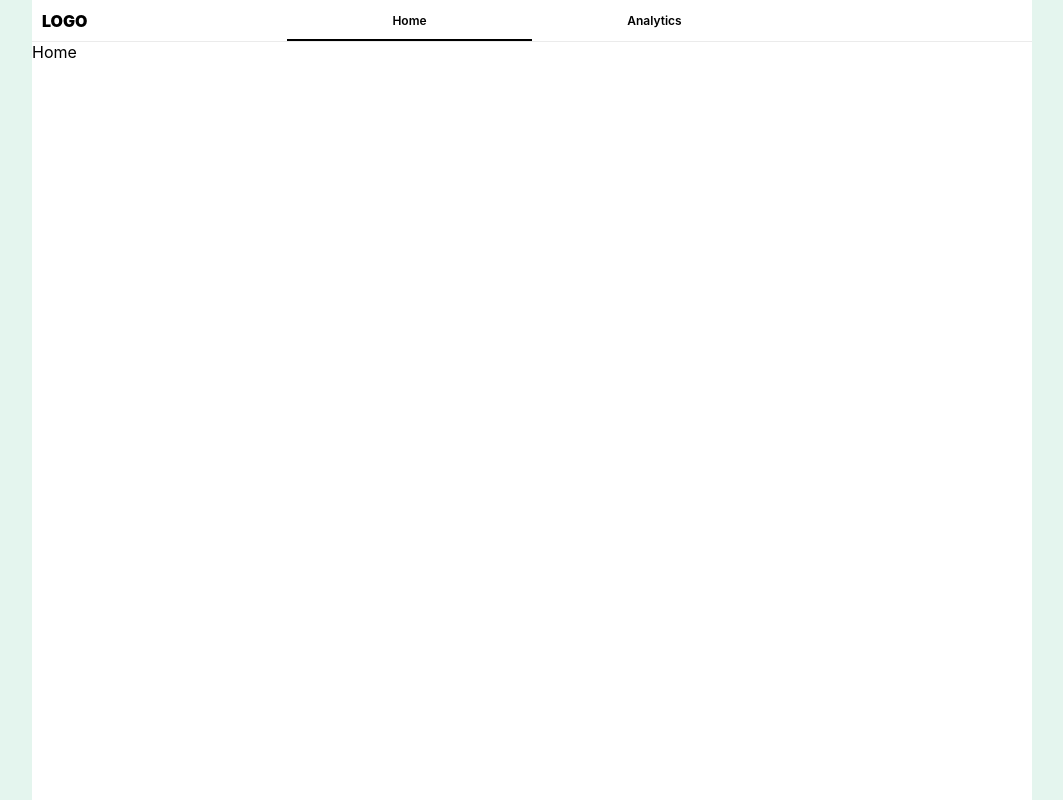
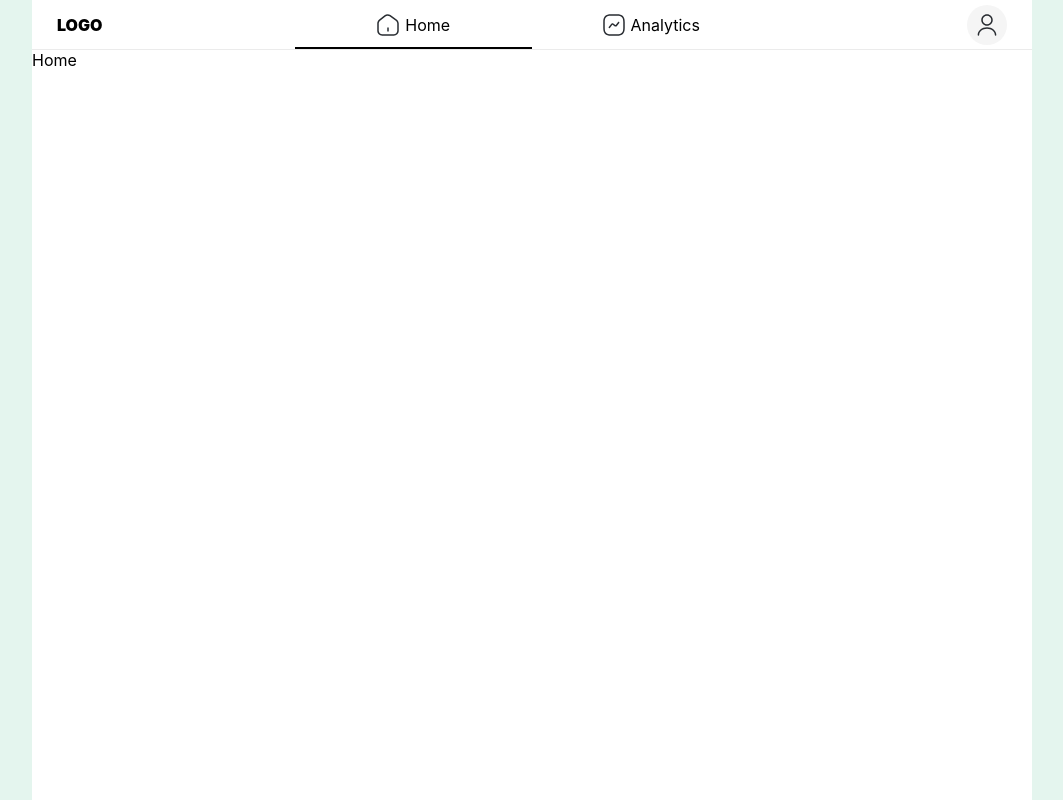
Before and after one commit to the-real-i9/Typing-Gym, a React (Vite) app: page / in a window 1280 px wide. Shown: the whole page, without its empty margins (108-1171 px from the left). Built offline with nearby package versions, Linux system fonts and the light colour scheme.

Commit message:
header done

```diff
--- a/src/components/Header.jsx
+++ b/src/components/Header.jsx
@@ -1,5 +1,6 @@
 import {useContext} from "react"
 import AppContext from "../lib/AppContext"
+import { ActivityIcon, HomeIcon, UserIcon } from "../lib/Icons"
 import "./Header.scss"
 
 function Header() {
@@ -16,18 +17,22 @@ function Header() {
 					className={`nav-item ${location === "home" ? "active" : ""}`}
 					id="nav-item-home"
 				>
-					Home
+          <HomeIcon />
+					<span className="text">Home</span>
 				</span>
 				<span
 					onClick={() => setLocation("analytics")}
 					className={`nav-item ${location === "analytics" ? "active" : ""}`}
 					id="nav-item-analytics"
 				>
-					Analytics
+          <ActivityIcon />
+					<span className="text">Analytics</span>
 				</span>
 			</nav>
 			<div className="user-account-wrapper">
-
+        <button className="user-circle">
+          <UserIcon />
+        </button>
       </div>
 		</div>
 	)
--- a/src/components/Header.scss
+++ b/src/components/Header.scss
@@ -1,10 +1,10 @@
 @import "../lib/style-deps";
 
 .header-wrapper {
-    @include size(100%, 42px);
+    @include size(100%, 50px);
     border-bottom: 1px solid col_grey("g4");
     @include flex;
-    padding: 0 10px;
+    padding: 0 25px;
 }
 
 .logo-wrapper {
@@ -25,13 +25,24 @@
     flex: 1;
     @include flex(center, center);
     cursor: pointer;
-    @include font(12px, 600);
+    @include font(16px, 400);
 
     &.active {
         box-shadow: inset 0 -2px 0 #000;
+    }
+
+    .text {
+        margin-left: 5px;
     }
 }
 
 .user-account-wrapper {
     flex: 1;
+    @include flex(flex-end, center);
 }
+
+.user-circle {
+    @include size(40px);
+    @include flex(center, center);
+    background: col_grey('g2');
+}
--- /dev/null
+++ b/src/lib/Icons.jsx
@@ -0,0 +1,62 @@
+export const HomeIcon = () => {
+	return (
+		<svg
+			width="24"
+			height="24"
+			viewBox="0 0 24 24"
+			fill="none"
+			xmlns="http://www.w3.org/2000/svg"
+		>
+			<path
+				d="M17.79 22.75H6.21C3.47 22.75 1.25 20.52 1.25 17.78V10.37C1.25 9.00997 2.09 7.29997 3.17 6.45997L8.56 2.25997C10.18 0.999974 12.77 0.939974 14.45 2.11997L20.63 6.44997C21.82 7.27997 22.75 9.05997 22.75 10.51V17.79C22.75 20.52 20.53 22.75 17.79 22.75ZM9.48 3.43997L4.09 7.63997C3.38 8.19997 2.75 9.46997 2.75 10.37V17.78C2.75 19.69 4.3 21.25 6.21 21.25H17.79C19.7 21.25 21.25 19.7 21.25 17.79V10.51C21.25 9.54997 20.56 8.21997 19.77 7.67997L13.59 3.34997C12.45 2.54997 10.57 2.58997 9.48 3.43997Z"
+				fill="#292D32"
+			/>
+			<path
+				d="M12 18.75C11.59 18.75 11.25 18.41 11.25 18V15C11.25 14.59 11.59 14.25 12 14.25C12.41 14.25 12.75 14.59 12.75 15V18C12.75 18.41 12.41 18.75 12 18.75Z"
+				fill="#292D32"
+			/>
+		</svg>
+	)
+}
+
+export const UserIcon = () => {
+	return (
+		<svg
+			width="24"
+			height="24"
+			viewBox="0 0 24 24"
+			fill="none"
+			xmlns="http://www.w3.org/2000/svg"
+		>
+			<path
+				d="M12 12.75C8.83 12.75 6.25 10.17 6.25 7C6.25 3.83 8.83 1.25 12 1.25C15.17 1.25 17.75 3.83 17.75 7C17.75 10.17 15.17 12.75 12 12.75ZM12 2.75C9.66 2.75 7.75 4.66 7.75 7C7.75 9.34 9.66 11.25 12 11.25C14.34 11.25 16.25 9.34 16.25 7C16.25 4.66 14.34 2.75 12 2.75Z"
+				fill="#292D32"
+			/>
+			<path
+				d="M20.5901 22.75C20.1801 22.75 19.8401 22.41 19.8401 22C19.8401 18.55 16.3202 15.75 12.0002 15.75C7.68015 15.75 4.16016 18.55 4.16016 22C4.16016 22.41 3.82016 22.75 3.41016 22.75C3.00016 22.75 2.66016 22.41 2.66016 22C2.66016 17.73 6.85015 14.25 12.0002 14.25C17.1502 14.25 21.3401 17.73 21.3401 22C21.3401 22.41 21.0001 22.75 20.5901 22.75Z"
+				fill="#292D32"
+			/>
+		</svg>
+	)
+}
+
+export const ActivityIcon = () => {
+	return (
+		<svg
+			width="24"
+			height="24"
+			viewBox="0 0 24 24"
+			fill="none"
+			xmlns="http://www.w3.org/2000/svg"
+		>
+			<path
+				d="M15 22.75H9C3.57 22.75 1.25 20.43 1.25 15V9C1.25 3.57 3.57 1.25 9 1.25H15C20.43 1.25 22.75 3.57 22.75 9V15C22.75 20.43 20.43 22.75 15 22.75ZM9 2.75C4.39 2.75 2.75 4.39 2.75 9V15C2.75 19.61 4.39 21.25 9 21.25H15C19.61 21.25 21.25 19.61 21.25 15V9C21.25 4.39 19.61 2.75 15 2.75H9Z"
+				fill="#292D32"
+			/>
+			<path
+				d="M7.33011 15.24C7.17011 15.24 7.01011 15.19 6.87011 15.08C6.54011 14.83 6.48011 14.36 6.73011 14.03L9.11011 10.94C9.40011 10.57 9.81011 10.33 10.2801 10.27C10.7401 10.21 11.2101 10.34 11.5801 10.63L13.4101 12.07C13.4801 12.13 13.5501 12.13 13.6001 12.12C13.6401 12.12 13.7101 12.1 13.7701 12.02L16.0801 9.04001C16.3301 8.71001 16.8101 8.65001 17.1301 8.91001C17.4601 9.16001 17.5201 9.63001 17.2601 9.96001L14.9501 12.94C14.6601 13.31 14.2501 13.55 13.7801 13.6C13.3101 13.66 12.8501 13.53 12.4801 13.24L10.6501 11.8C10.5801 11.74 10.5001 11.74 10.4601 11.75C10.4201 11.75 10.3501 11.77 10.2901 11.85L7.91011 14.94C7.78011 15.14 7.56011 15.24 7.33011 15.24Z"
+				fill="#292D32"
+			/>
+		</svg>
+	)
+}
--- a/src/lib/style-deps.scss
+++ b/src/lib/style-deps.scss
@@ -35,9 +35,14 @@ $grey: (
     @return map-get($grey, $prop)
 };
 
-@mixin size($width, $height: auto) {
+@mixin size($width, $height: false) {
     width: $width;
-    height: $height;
+    @if $height {
+        height: $height;
+    } @else {
+        height: $width;
+        border-radius: 50%;
+    }
 };
 
 @mixin flex($jc: null, $ai: null, $fd: null, $fw: null) {
@@ -53,3 +58,11 @@ $grey: (
     font-weight: $wg;
     line-height: $lh;
 }
+
+@mixin pos($t: null, $l: null, $b: null, $r: null) {
+    position: absolute;
+    top: $t;
+    left: $l;
+    bottom: $b;
+    right: $r;
+}
```
